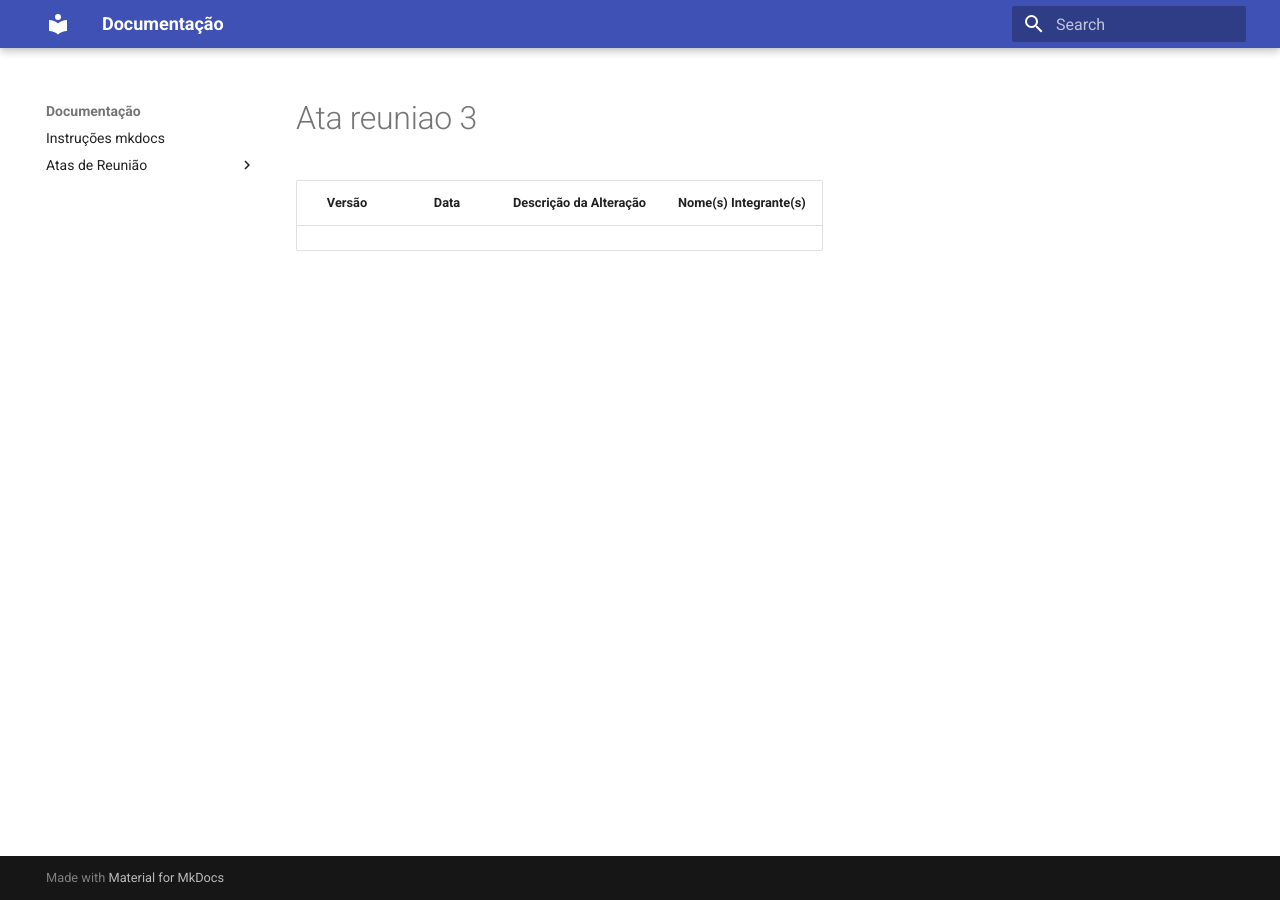
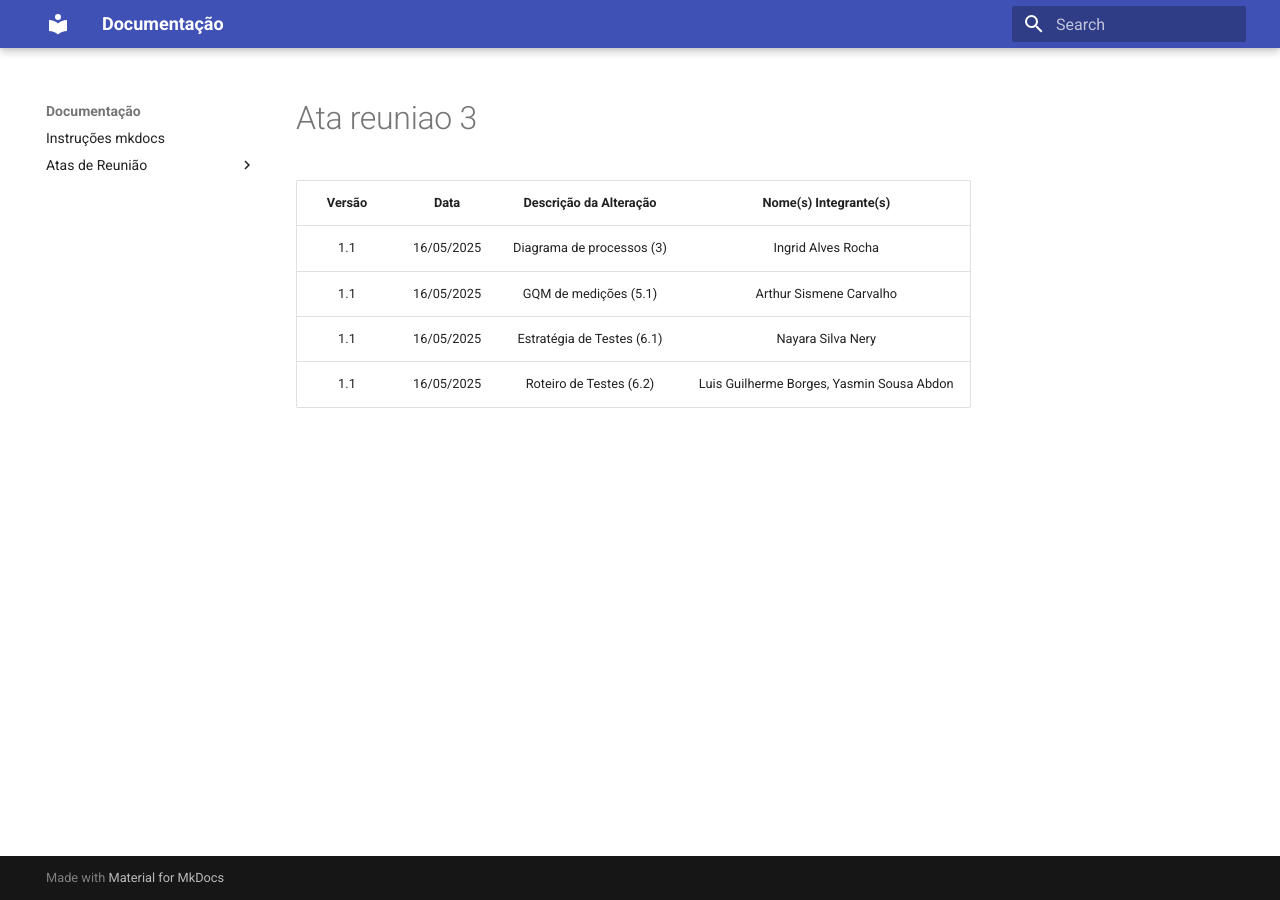
Before and after one commit to yaabdon/mds_othala_project, an MkDocs documentation site: the page built from docs/atas-reuniao/ata-reuniao-3.md, in a window 1280 px wide. Built offline with MkDocs 1.6.1 and Material for MkDocs 9.7.7, drawn with Linux system fonts in a browser that asks for light colours.

Commit message:
Update ata-reuniao-3.md

```diff
--- a/docs/atas-reuniao/ata-reuniao-3.md
+++ b/docs/atas-reuniao/ata-reuniao-3.md
@@ -1,2 +1,6 @@
-| Versão | Data | Descrição da Alteração | Nome(s) Integrante(s) |
-| :----: | :--: | :--------------------: | :-------------------: |
+| Versão | Data       | Descrição da Alteração                     | Nome(s) Integrante(s)                          |
+| :----: | :--------: | :-----------------------------------------: | :---------------------------------------------: |
+| 1.1    | 16/05/2025 | Diagrama de processos (3)                  | Ingrid Alves Rocha                             |
+| 1.1    | 16/05/2025 | GQM de medições (5.1)                      | Arthur Sismene Carvalho                        |
+| 1.1    | 16/05/2025 | Estratégia de Testes (6.1)                 | Nayara Silva Nery                              |
+| 1.1    | 16/05/2025 | Roteiro de Testes (6.2)                    | Luis Guilherme Borges, Yasmin Sousa Abdon       |
```
